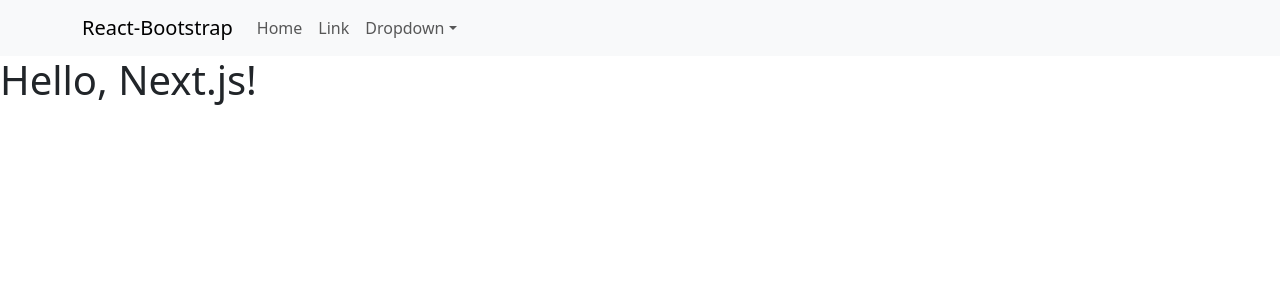
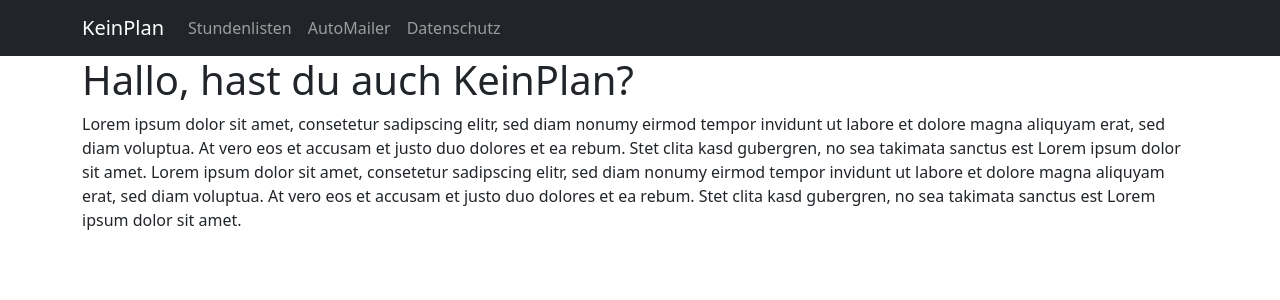
Before and after one commit to nbe95/KeinPlan, a Next.js app in the folder frontend/: page / in a window 1280 px wide. Shown: the top 300 px of the page. Built offline with nearby package versions, Linux system fonts and the light colour scheme.

Commit message:
Basic site structure and layout

```diff
--- a/frontend/components/navigation.tsx
+++ b/frontend/components/navigation.tsx
@@ -1,33 +1,22 @@
-import Container from 'react-bootstrap/Container';
-import Nav from 'react-bootstrap/Nav';
-import Navbar from 'react-bootstrap/Navbar';
-import NavDropdown from 'react-bootstrap/NavDropdown';
+import { Navbar, Nav, Container } from "react-bootstrap";
+import { NextPage } from "next";
 
-
-export default function Navigation() {
+const Navigation: NextPage = () => {
   return (
-    <Navbar expand="lg" className="bg-body-tertiary">
+    <Navbar bg="dark" data-bs-theme="dark" expand="lg">
       <Container>
-        <Navbar.Brand href="#home">React-Bootstrap</Navbar.Brand>
+        <Navbar.Brand href="/">KeinPlan</Navbar.Brand>
         <Navbar.Toggle aria-controls="basic-navbar-nav" />
         <Navbar.Collapse id="basic-navbar-nav">
           <Nav className="me-auto">
-            <Nav.Link href="#home">Home</Nav.Link>
-            <Nav.Link href="#link">Link</Nav.Link>
-            <NavDropdown title="Dropdown" id="basic-nav-dropdown">
-              <NavDropdown.Item href="#action/3.1">Action</NavDropdown.Item>
-              <NavDropdown.Item href="#action/3.2">
-                Another action
-              </NavDropdown.Item>
-              <NavDropdown.Item href="#action/3.3">Something</NavDropdown.Item>
-              <NavDropdown.Divider />
-              <NavDropdown.Item href="#action/3.4">
-                Separated link
-              </NavDropdown.Item>
-            </NavDropdown>
+            <Nav.Link href="/">Stundenlisten</Nav.Link>
+            <Nav.Link href="/auto-mailer">AutoMailer</Nav.Link>
+            <Nav.Link href="/privacy">Datenschutz</Nav.Link>
           </Nav>
         </Navbar.Collapse>
       </Container>
     </Navbar>
   );
-}
+};
+
+export default Navigation;
--- /dev/null
+++ b/frontend/components/page-wrapper.tsx
@@ -0,0 +1,23 @@
+import "bootstrap/dist/css/bootstrap.min.css";
+import Head from "next/head";
+import Navigation from "./navigation";
+import { PropsWithChildren } from "react";
+import { Container } from "react-bootstrap";
+
+type PageProps = {
+  title: string;
+};
+
+const PageWrapper = (props: PropsWithChildren<PageProps>) => {
+  return (
+    <>
+      <Head>
+        <title>KeinPlan {props.title && ` | ${props.title}`}</title>
+      </Head>
+      <Navigation></Navigation>
+      <Container fluid="sm">{props.children}</Container>
+    </>
+  );
+};
+
+export default PageWrapper;
--- a/frontend/pages/_app.tsx
+++ b/frontend/pages/_app.tsx
@@ -1,5 +1,5 @@
-import type { AppProps } from 'next/app'
+import type { AppProps } from "next/app";
 
 export default function App({ Component, pageProps }: AppProps) {
-  return <Component {...pageProps} />
+  return <Component {...pageProps} />;
 }
--- a/frontend/pages/_document.tsx
+++ b/frontend/pages/_document.tsx
@@ -1,4 +1,4 @@
-import { Html, Head, Main, NextScript } from 'next/document'
+import { Html, Head, Main, NextScript } from "next/document";
 
 export default function Document() {
   return (
@@ -9,5 +9,5 @@ export default function Document() {
         <NextScript />
       </body>
     </Html>
-  )
+  );
 }
--- a/frontend/pages/index.tsx
+++ b/frontend/pages/index.tsx
@@ -1,14 +1,21 @@
-import 'bootstrap/dist/css/bootstrap.min.css';
+import { NextPage } from "next";
+import PageWrapper from "../components/page-wrapper";
 
-import Navigation from "../components/navigation"
-import Head from 'next/head';
+const Page: NextPage = () => {
+  return (
+    <PageWrapper title="Stundenliste">
+      <h1>Hallo, hast du auch KeinPlan?</h1>
+      Lorem ipsum dolor sit amet, consetetur sadipscing elitr, sed diam nonumy
+      eirmod tempor invidunt ut labore et dolore magna aliquyam erat, sed diam
+      voluptua. At vero eos et accusam et justo duo dolores et ea rebum. Stet
+      clita kasd gubergren, no sea takimata sanctus est Lorem ipsum dolor sit
+      amet. Lorem ipsum dolor sit amet, consetetur sadipscing elitr, sed diam
+      nonumy eirmod tempor invidunt ut labore et dolore magna aliquyam erat, sed
+      diam voluptua. At vero eos et accusam et justo duo dolores et ea rebum.
+      Stet clita kasd gubergren, no sea takimata sanctus est Lorem ipsum dolor
+      sit amet.
+    </PageWrapper>
+  );
+};
 
-export default function Page() {
-  return <>
-    <Head>
-      <title>My page title</title>
-    </Head>
-    <Navigation></Navigation>
-    <h1>Hello, Next.js!</h1>
-  </>
-}
+export default Page;
```
Also changed, not shown: frontend/package.json (+5 -2 lines), frontend/pages/auto-mailer.tsx (added, +12 -0 lines), frontend/pages/privacy.tsx (added, +12 -0 lines), 1 other file (tests, documents, lock files or other folders).
